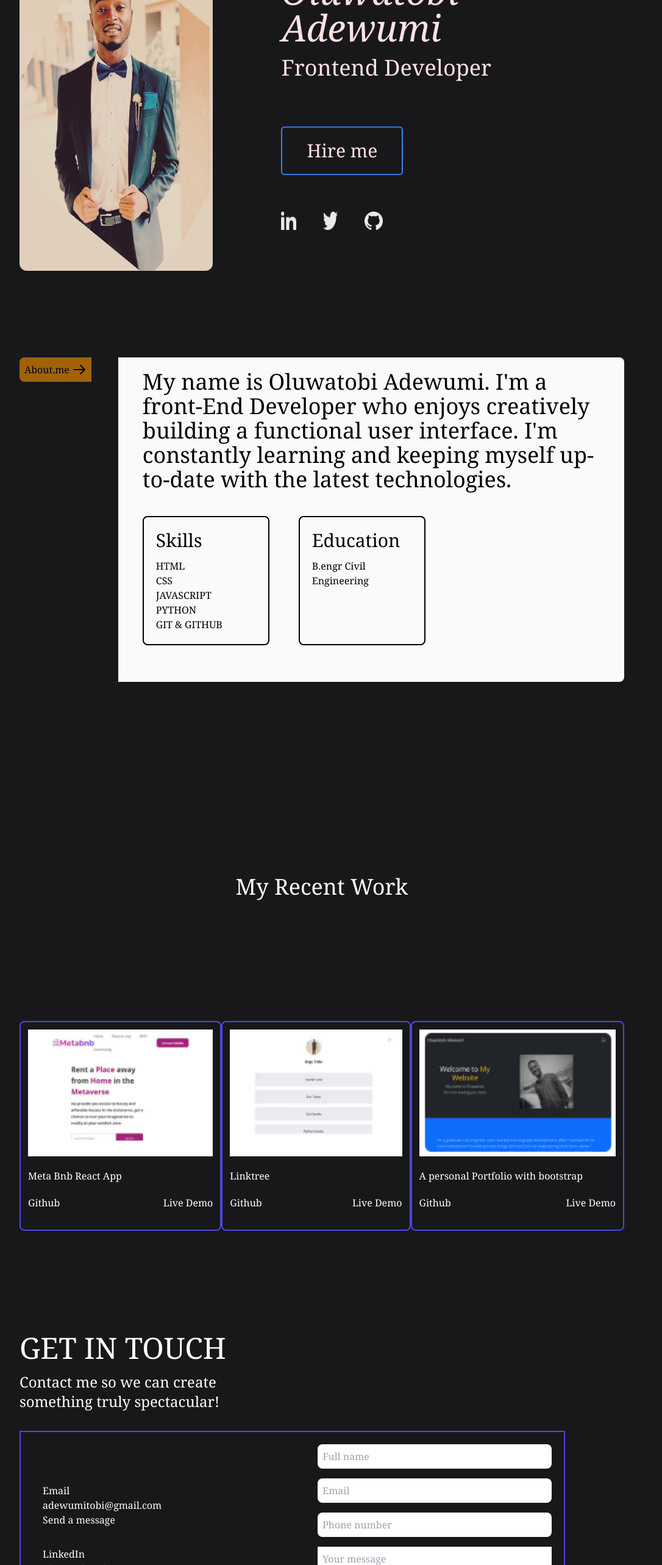
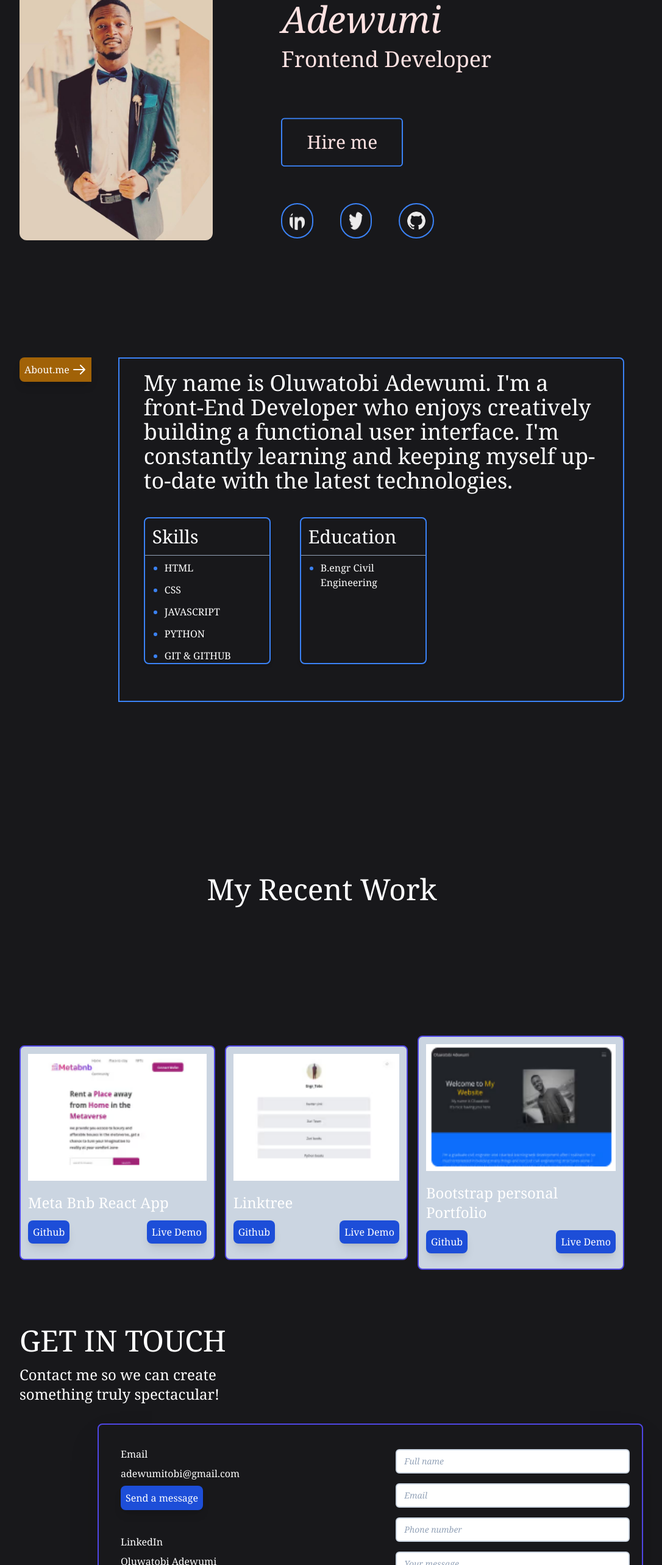
Before and after one commit to Classytobs/portfolio-11, a React (Create React App) app: page / in a window 1280 px wide. Shown: the part 234-2800 px from the top of the page at 61% size, without its empty margins (112-1198 px from the left). Built offline with nearby package versions, Linux system fonts and the light colour scheme.

Commit message:
worked on the design of various components

```diff
--- a/src/Components/About/About.jsx
+++ b/src/Components/About/About.jsx
@@ -2,9 +2,9 @@ import React from 'react'
 
 export default function About() {
   return (
-    <div className='flex flex-row bg-zinc-900 h-screen px-36 py-5 max-w-full content-center items-start font-serif'>
+    <div className='flex flex-row bg-zinc-900 min-h-screen px-36 py-5 max-w-full content-center items-start font-serif text-white'>
 
-        <div className='flex flex-row bg-yellow-700 h-fit px-2 py-2 rounded-l-lg hover:bg-yellow-500 mr-11'>
+        <div className='flex flex-row bg-yellow-700 shadow-lg h-fit px-2 py-2 rounded-l-lg hover:bg-yellow-500 mr-11'>
             <div className='mr-1'>
               <h1>About.me</h1>
             </div>
@@ -14,17 +14,17 @@ export default function About() {
             </div>
         </div>
 
-        <div className='bg-zinc-50 text-black rounded-r-lg text-start content-center h-fit py-5 px-10'>
+        <div className=' border-2 border-blue-500 rounded-r-lg text-start content-center h-fit py-5 px-10'>
             <div>
               <p className='text-4xl'>
               My name is Oluwatobi Adewumi. I'm a front-End Developer who enjoys creatively building a functional user interface.
               I'm constantly learning and keeping myself up-to-date with the latest technologies.
               </p>
             </div>
-            <div className='flex flex-row mt-10 mb-10'>
-              <div className='mr-12 rounded-lg border-solid border-2 border-black p-5 w-52'>
-                <h1 className='text-3xl pb-3'>Skills</h1>
-                  <ul>
+            <div className='flex flex-row mt-10 mb-10 '>
+              <div className='mr-12 rounded-lg border-solid border-2 border-blue-500 divide-y divide-slate-400 shadow-md w-52 transition ease-in-out delay-150 hover:-translate-y-1 hover:scale-110 duration-300'>
+                <h1 className='text-3xl p-3'>Skills</h1>
+                  <ul className="marker:text-blue-500 list-disc pl-8 space-y-3 pt-2">
                     <li>HTML</li>
                     <li>CSS</li>
                     <li>JAVASCRIPT</li>
@@ -32,9 +32,11 @@ export default function About() {
                     <li>GIT & GITHUB</li>
                   </ul>
               </div>
-              <div className='rounded-lg border-solid border-2 border-black p-5 w-52'>
-                <h1 className='text-3xl pb-3'>Education</h1>
-                <p>B.engr Civil Engineering</p>
+              <div className='rounded-lg divide-y divide-slate-400 border-solid border-2 border-blue-500 shadow-md w-52 transition ease-in-out delay-150 hover:-translate-y-1 hover:scale-110 duration-300'>
+                <h1 className='text-3xl p-3'>Education</h1>
+                  <ul className="marker:text-blue-500 list-disc pl-8 space-y-3 pt-2">
+                    <li>B.engr Civil Engineering</li>
+                  </ul>
               </div>
               <p></p>
             </div>
--- a/src/Components/Contact/Contact.jsx
+++ b/src/Components/Contact/Contact.jsx
@@ -2,40 +2,39 @@ import React from 'react'
 
 export default function Contact() {
   return (
-    <div className='flex flex-col bg-zinc-900 h-screen px-36 py-5 max-w-full content-between items-start font-serif text-white'>
+    <div className='flex flex-col bg-zinc-900 min-h-screen px-36 py-2 max-w-full justify-betwwen content-between items-start font-serif text-white'>
         <div className='w-96 mb-8'>
             <h1 className='text-5xl mb-4'>GET IN TOUCH</h1>
             <h2 className='text-2xl'>Contact me so we can create something truly spectacular!</h2>
         </div>
-        <div className='flex flex-row justify-between items-center border-solid border-2 border-indigo-600 space-x-60 p-5'>
-            <div >
-                <div className='p-4'>
+        <div className='flex flex-row ml-32 justify-between items-center rounded-lg shadow-2xl border-solid border-2 border-indigo-600 space-x-60 p-5'>
+            <div className='flex flex-col content-center gap-y-2'>
+                <div className='p-4 rounded-lg flex flex-col content-center gap-y-2'>
                     <h4>Email</h4>
                     <h5>adewumitobi@gmail.com</h5>
-                    <a href="mailto:adewumitobi20@gmail.com"  target="blank">Send a message</a>
+                    <a href="mailto:adewumitobi20@gmail.com" target="blank"className='bg-blue-700 shadow-lg h-fit w-fit px-2 py-2 rounded-lg hover:bg-blue-500'>Send a message</a>
                 </div>
-                <div className='p-4'>
+                <div className='p-4 rounded-lg flex flex-col content-center gap-y-2'>
                     <h4>LinkedIn</h4>
                     <h5>Oluwatobi Adewumi</h5>
-                    <a href="#" taget="blank">Send a message</a>
+                    <a href="#" taget="blank" className='bg-blue-700 shadow-lg h-fit w-fit px-2 py-2 rounded-lg hover:bg-blue-500'>Send a message</a>
                 </div>
-                <div className='p-4'>
+                <div className='p-4  flex flex-col content-center gap-y-2 rounded-lg'>
                     <h4>WhatsApp</h4>
                     <h5>+2348105045530</h5>
-                    <a href="https://wa.me/08105045530" target="blank">Send a message</a>
+                    <a href="https://wa.me/08105045530" target="blank" className='bg-blue-700 shadow-lg h-fit w-fit px-2 py-2 rounded-lg hover:bg-blue-500'>Send a message</a>
                 </div>
             </div>
             <div className='flex flex-col content-center items-start gap-y-4 '>
-                <input type="text" name="name" placeholder='Full name' className='p-2 rounded-lg w-96' required />
-                <input type="email" name="email" placeholder='Email' required className='p-2 rounded-lg w-96'/>
-                <input type="number" name="number" placeholder='Phone number' required className='p-2 rounded-lg w-96'/>
-                <textarea name="message" rows="7" placeholder='Your message' required className='p-2 w-96'/>
-                <button type='submit' className='p-2'>Send Message</button>
+                <input type="text" name="name" placeholder='Full name' className='px-3 py-2 bg-white border-solid border-2 border-slate-300 rounded-md text-sm shadow-sm placeholder:italic placeholder:text-slate-400 focus:outline-none focus:border-sky-500 text-black w-96' />
+                <input type="email" name="email" placeholder='Email' className='px-3 py-2 bg-white border-solid border-2 border-slate-300 rounded-md text-sm shadow-sm placeholder:italic placeholder:text-slate-400 focus:outline-none focus:border-sky-500 text-black w-96'/>
+                <input type="number" name="number" placeholder='Phone number' className='px-3 py-2 bg-white border-solid border-2 border-slate-300 rounded-md text-sm shadow-sm placeholder:italic placeholder:text-slate-400 focus:outline-none focus:border-sky-500 text-black w-96'/>
+                <textarea name="message" rows="7" placeholder='Your message' className='px-3 py-2 bg-white border-solid border-2 border-slate-300 rounded-md text-sm shadow-sm placeholder:italic placeholder:text-slate-400 focus:outline-none focus:border-sky-500 text-black w-96'/>
+                <button type='submit' className='bg-blue-700 shadow-lg h-fit px-2 py-2 rounded-lg hover:bg-blue-500'>Send Message</button>
             </div>
 
         </div>
 
-
     </div>
   )
 }
--- a/src/Components/Footer/Footer.jsx
+++ b/src/Components/Footer/Footer.jsx
@@ -2,7 +2,7 @@ import React from 'react'
 
 export default function Footer() {
   return (
-    <div className='flex flex-row bg-gray-500 h-20 px-36 py-5 max-w-full content-center justify-between items-center font-serif text-white'>
+    <div className='flex flex-row bg-gray-500 h-16 px-36 py-5 max-w-full content-center justify-between items-center font-serif text-white'>
         <div>
             <a href="#">Classytobs</a>
         </div>
--- a/src/Components/Home/Home.jsx
+++ b/src/Components/Home/Home.jsx
@@ -6,7 +6,7 @@ import linkedin from '../../Assets/linkedin.png'
 
 export default function Home() {
   return (
-    <div className='flex flex-row bg-zinc-900 justify-center px-36 h-screen max-w-full items-center'>
+    <div className='flex flex-row bg-zinc-900 justify-center px-36 min-h-screen max-w-full items-center'>
             <div className='w-1/3 flex justify-center items-center mr-8 h-5/6
             transition ease-in-out delay-150 hover:-translate-y-1 hover:scale-110 duration-300'>
               <img src={img0} alt='me'className='h-5/6 w-full rounded-xl '/>
@@ -19,14 +19,14 @@ export default function Home() {
             </div>
 
             <div className='border-solid border-2 border-blue-500 py-5 px-10 max-w-fit rounded-md text-3xl
-            animate-bounce'>
+            animate-bounce hover:bg-blue-500'>
                 <h3>Hire me</h3>
             </div>
 
             <div className='flex flex-row justify-start mt-10 space-x-11'>
-              <img src={linkedin} alt='linkedin' />
-              <img src={twitter} alt='twitter' />
-              <img src={github} alt='github' />
+              <img src={linkedin} alt='linkedin' className='border-solid border-2 border-blue-500 p-3 rounded-full hover:bg-blue-500 transition ease-in-out delay-150 hover:-translate-y-1 hover:scale-110 duration-300' />
+              <img src={twitter} alt='twitter' className='border-solid border-2 border-blue-500 p-3 rounded-full hover:bg-blue-500 transition ease-in-out delay-150 hover:-translate-y-1 hover:scale-110 duration-300' />
+              <img src={github} alt='github' className='border-solid border-2 border-blue-500 p-3 rounded-full  hover:bg-blue-500 transition ease-in-out delay-150 hover:-translate-y-1 hover:scale-110 duration-300' />
             </div>
 
         </div>
--- a/src/Components/Projects/Projects.jsx
+++ b/src/Components/Projects/Projects.jsx
@@ -24,32 +24,32 @@ export default function Projects() {
         {
           id:3,
           image:port1,
-          title: "A personal Portfolio with bootstrap",
+          title: "Bootstrap personal Portfolio",
           github: "https://github.com/Classytobs/Portfolio-1.git",
           demo: "https://classy-tobs.netlify.app/"
         },
       ]
 
   return (
-    <div className='flex flex-col  text-white bg-zinc-900 h-screen px-36 py-5 max-w-full justify-between content-center items-center font-serif'>
-            <div className='mb-6 text-4xl pt-12'>
+    <div className='flex flex-col  text-white bg-zinc-900 min-h-screen px-36 py-5 max-w-full justify-between content-center items-center font-serif'>
+            <div className='mb-6 text-5xl pt-12'>
                 <h5>My Recent Work</h5>
             </div>
 
-            <div className='flex flex-row justify-between items-center content-center w-full pb-32 '>
+            <div className='flex flex-row justify-between items-center content-center w-auto gap-x-4 h-96 pb-32 '>
                 {data.map(({id, image, title, github, demo}) => {
                   return(
-                  <article key={id} className='border-solid border-2 border-indigo-600 p-3 rounded-lg'>
+                  <article key={id} className='border-solid border-2 border-indigo-600 p-3 rounded-lg bg-slate-300'>
                       <div className='mb-5'>
                         <img src={image} alt={title}  className='h-52' />
                       </div>
-                     <h3>{title}</h3>
+                     <h3 className='text-2xl'>{title}</h3>
                       <div className='mt-5 mb-5 justify-between w-full flex flex-row'>
                         <div>
-                          <a href={github} target='blank'>Github</a>
+                          <a href={github} target='blank' className='bg-blue-700 shadow-lg h-fit w-fit px-2 py-2 rounded-lg hover:bg-blue-500'>Github</a>
                         </div>
                         <div>
-                          <a href={demo} target='blank'>Live Demo</a>
+                          <a href={demo} target='blank'  className='bg-blue-700 shadow-lg h-fit w-fit px-2 py-2 rounded-lg hover:bg-blue-500'>Live Demo</a>
                         </div>
                       </div>
                   </article>
```
